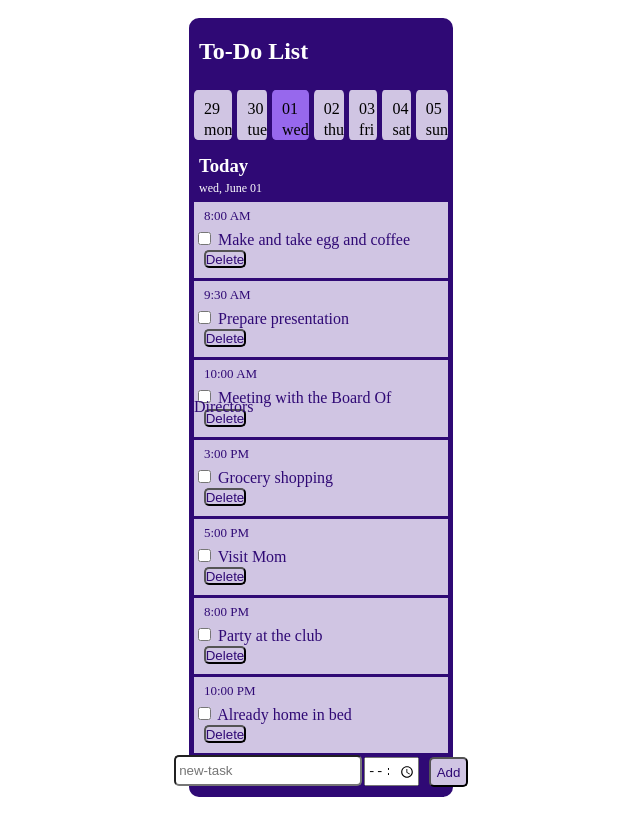
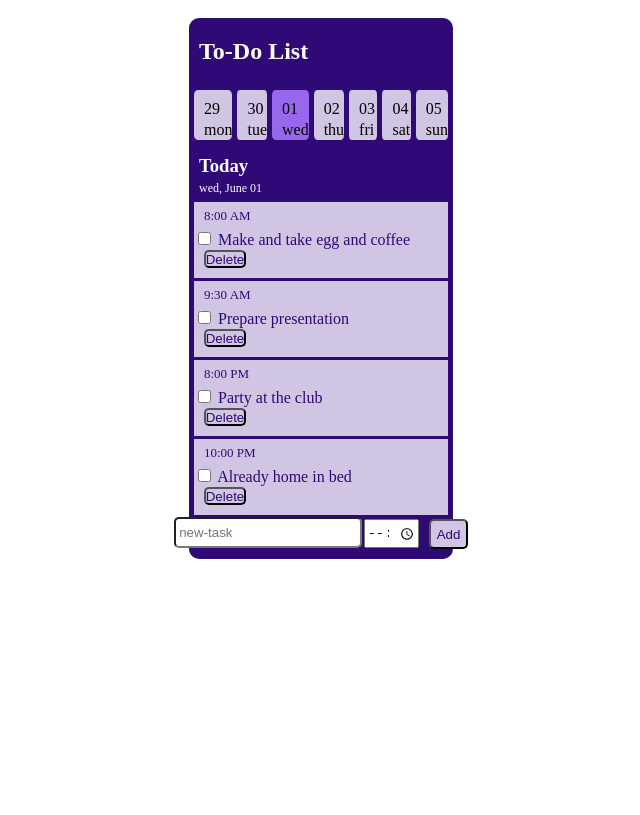
Before and after one commit to BlessingBizum/Todo-JS-, a plain HTML site: page indexjs.html in a window 1280 px wide. Shown: the whole page, without its empty margins (319-959 px from the left). Drawn offline with Linux system fonts and the light colour scheme.

Commit message:
second commit

```diff
--- a/indexjs.html
+++ b/indexjs.html
@@ -152,6 +152,9 @@
         justify-content: center;
      }
 
+
+
+
     </style>
   </head>
   <body>
@@ -197,9 +200,9 @@
     let initialTodos = [
       { time: "8:00 AM", text: "Make and take egg and coffee" },
       { time: "9:30 AM", text: "Prepare presentation" },
-      { time: "10:00 AM", text: "Meeting with the Board Of Directors" },
-      { time: "3:00 PM", text: "Grocery shopping" },
-      { time: "5:00 PM", text: "Visit Mom" },
+      // { time: "10:00 AM", text: "Meeting with the Board Of Directors" },
+      // { time: "3:00 PM", text: "Grocery shopping" },
+      // { time: "5:00 PM", text: "Visit Mom" },
       { time: "8:00 PM", text: "Party at the club" },
       { time: "10:00 PM", text: "Already home in bed" }
     ];
@@ -209,6 +212,7 @@ initialTodos.forEach((todo) => {
   let id = new Date().getTime(); //+ Math.random(); // Generate unique ID
 
   let newTodo = document.createElement("div");
+  newTodo.className="newTo"
   newTodo.innerHTML = `
     <p>${todo.time}</p>
     <input type="checkbox" class="select" onclick="check(${id})" id="${id}">
@@ -236,12 +240,14 @@ function addBtnFn() {
   let time = timeInput.value || "No time"; // if empty, default to "No time"
 
   let newTodo = document.createElement("div");
+  newTodo.className="newTo"
   newTodo.innerHTML = `
     <p>${timeInput.value}</p>
     <input type="checkbox" class="select" onclick="check(${id})" id="${id}">
     <span>${input.value}</span>
     <button onclick="deleteTodo(${id})">Del</button>
   `;
+
 
   todoLabel.appendChild(newTodo);
 
```
